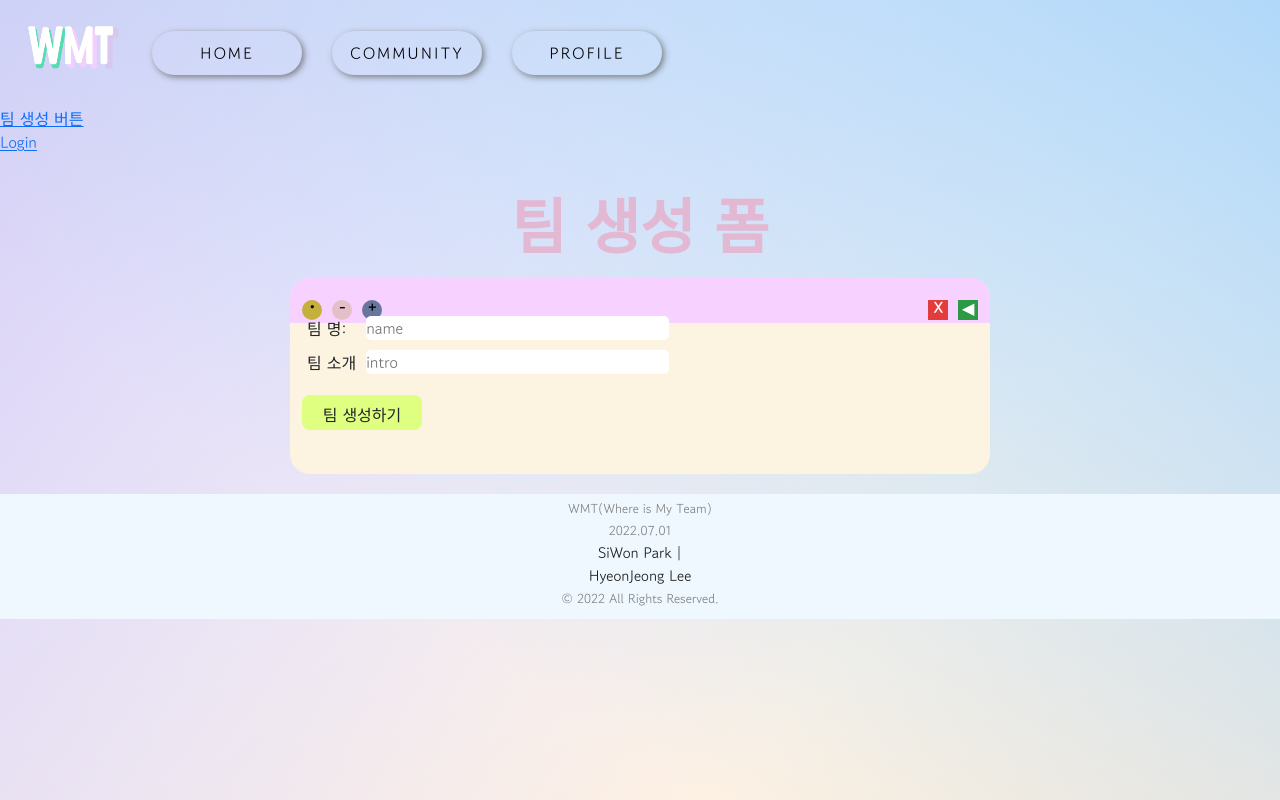
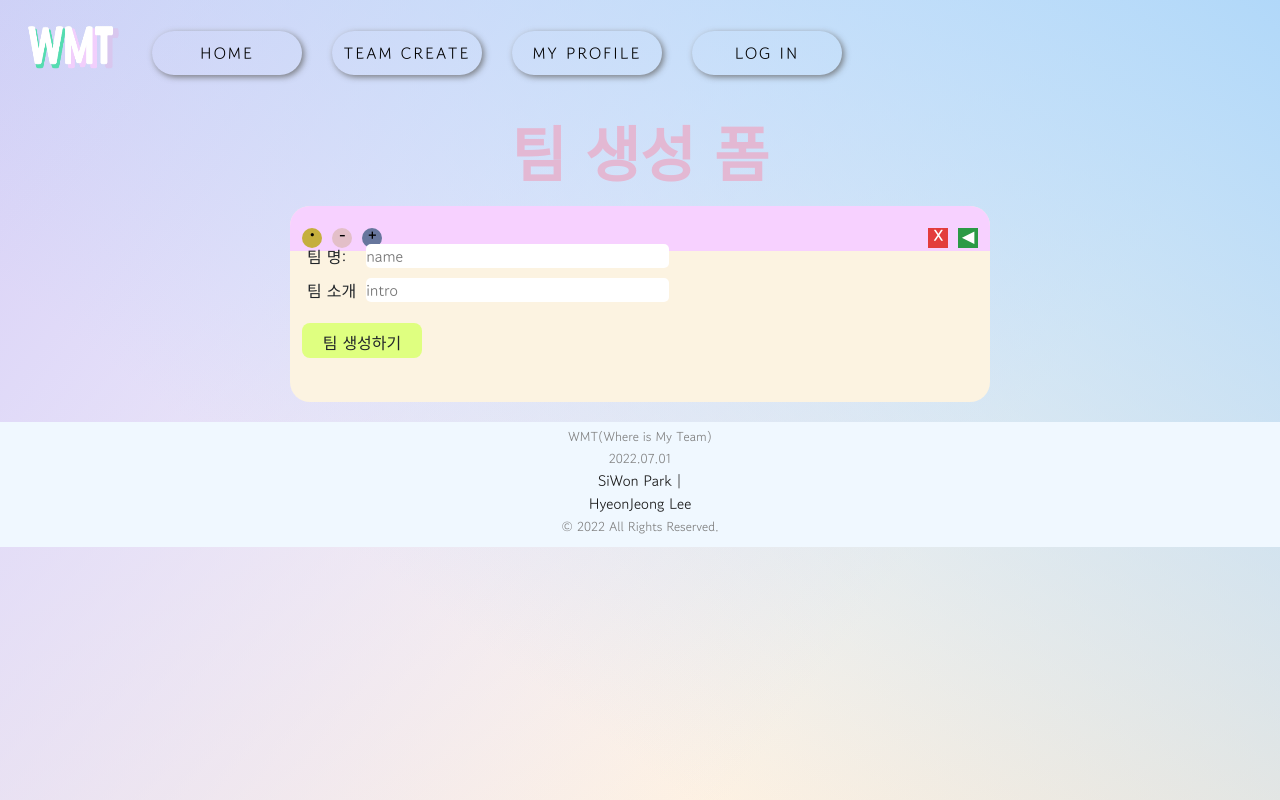
Before and after one commit to siwon-park/Find_Dev_Team, a Vue app in the folder fdt_pjt_front/: page /team/new in a window 1280 px wide. Built offline with nearby package versions, Linux system fonts and the light colour scheme; a web font is replaced by a local one.

Commit message:
220704 SW: bug fix and navbar feat fix

```diff
--- a/fdt_pjt_front/src/App.vue
+++ b/fdt_pjt_front/src/App.vue
@@ -1,14 +1,13 @@
 <template>
   <div>
-    <nav-bar></nav-bar>
-    <router-link :to="{ name: 'teamcreate' }">팀 생성 버튼</router-link><br>
-    <!-- 로그인 로직이 아니라 팀 아이디가 있는지 없는지로 판단해야함 -->
-    <!-- <router-link :to="{ name: 'team', params: { teamId: currentUser.my_team.id } }">내 팀 페이지</router-link><br> -->
+    <NavBar></NavBar>
+    <!-- <router-link :to="{ name: 'teamcreate' }">팀 생성 버튼</router-link><br>
+    <router-link v-if="currentUser.my_team !== null && isLoggedIn" :to="{ name: 'team', params: { teamId: currentUser.my_team.id } }">내 팀 페이지</router-link><br>
     <router-link to='/login' v-if="!isLoggedIn">Login</router-link>
     <router-link @click.native="logout()" to='/login' v-if="isLoggedIn">Logout</router-link><br>
-    <router-link v-if="isLoggedIn" :to="{ name: 'mypage' }">마이페이지</router-link><br>
+    <router-link v-if="isLoggedIn" :to="{ name: 'mypage' }">마이페이지</router-link><br> -->
     <router-view></router-view>
-    <foot-bar></foot-bar>
+    <FootBar></FootBar>
   </div>
 </template>
 
@@ -25,16 +24,14 @@ export default {
   },
   data() {
     return {
-
     }
   },
   computed: {
-    ...mapGetters(['isLoggedIn', 'currentUser', ])
+    ...mapGetters(['isLoggedIn', 'currentUser',])
   },
   methods: {
-    ...mapActions(['logout', 'fetchCurrentUser', ])
+    ...mapActions(['logout', 'fetchCurrentUser',])
   },
-
   created() {
     this.fetchCurrentUser()
   }
--- a/fdt_pjt_front/src/NavBar.vue
+++ b/fdt_pjt_front/src/NavBar.vue
@@ -16,29 +16,29 @@
           <li class="nav-item">
             <router-link class="nav-link" aria-current="page" to="/" style="color:black">Home</router-link>
           </li>
-          <li class="nav-item">
-            <router-link class="nav-link" to="/community" style="color:black">Community</router-link>
+          <li v-if="currentUser.my_team !== null && isLoggedIn" class="nav-item">
+            <router-link class="nav-link" :to="{ name: 'team', params: { teamId: currentUser.my_team.id } }" style="color:black">My Team</router-link>
+          </li>
+          <li v-if="currentUser.my_team === null || !isLoggedIn" class="nav-item">
+            <router-link class="nav-link" :to="{ name: 'teamcreate' }" style="color:black">Team Create</router-link>
           </li>
           <li class="nav-item">
-            <router-link class="nav-link" to="/profile" style="color:black">Profile</router-link>
+            <router-link class="nav-link" to="/mypage" style="color:black">My Profile</router-link>
           </li>
-          <!-- <li v-if="this.loginState === 'Login'" class="nav-item" >
-            <router-link class="nav-link" to="/login" style="color:black">{{this.loginStates}}</router-link>
+          <li v-if="isLoggedIn" class="nav-item">
+            <router-link @click.native="logout()" to='/login' class="nav-link" style="color:black">Log out</router-link>
           </li>
-          <li v-if="this.loginState === 'Logout'" class="nav-item">
-            <router-link @click.native="logout" class="nav-link" to="#" style="color:black">{{this.loginState}}</router-link>
-          </li> -->
+          <li v-if="!isLoggedIn" class="nav-item">
+            <router-link class="nav-link" to="/login" style="color:black">Log in</router-link>
+          </li>
         </ul>
-        <!-- <form class="d-flex" role="search">
-          <input class="form-control me-2" type="search" placeholder="Search" aria-label="Search">
-          <button class="btn btn-outline-secondary " type="submit">Search</button>
-        </form> -->
       </div>
     </div>
   </nav>
 </template>
 
 <script>
+import { mapActions, mapGetters } from 'vuex'
 export default {
   name: 'NavBar',
   data() {
@@ -46,12 +46,11 @@ export default {
     }
   },
   methods: {
-
+    ...mapActions(['logout',]),
   },
   computed: {
-
+    ...mapGetters(['isLoggedIn', 'currentUser',]),
   },
-
 }
 </script>
 
--- a/fdt_pjt_front/src/components/MyPage/BookmarkingList.vue
+++ b/fdt_pjt_front/src/components/MyPage/BookmarkingList.vue
@@ -2,7 +2,7 @@
   <div>
     <div v-if="{userInfo} !== null">
       {{this.userId}}
-      {{this.profile}}
+      {{this.userInfo}}
     </div>
   </div>
 </template>
--- a/fdt_pjt_front/src/components/Teams/TeamEditForm.vue
+++ b/fdt_pjt_front/src/components/Teams/TeamEditForm.vue
@@ -88,14 +88,15 @@
                   </span>
                   <span v-for="tempTeamMemberName in this.tempTeamMembersForRender" :key="tempTeamMemberName">
                     <span class="mx-1">{{tempTeamMemberName}}</span>
+                    <span @click="removeMember(tempTeamMemberName)" class="badge bg-danger rounded-pill">X</span>
                   </span>
                 </td>
               </tr>
               <tr>
-                <td>
-                  <label>팀 멤버 검색</label>
-                </td>
-                <td>
+                <!-- <td>
+                  <label></label>
+                </td> -->
+                <td>팀 멤버 검색
                   <section id="searchbar-section">
                     <input
                       type="text"
@@ -108,11 +109,13 @@
                   <div v-if="keyInput !== ''">
                     <ul v-for="(ret, index) in keyword" :key="index" class="list-group">
                       <li
+                      class="list-group-item d-flex justify-content-between align-items-center"
                       @click="addTeamMember(ret)"
-                      class="list-group-item d-flex justify-content-between align-items-center"
                       >
-                      {{ ret.username }}
-                      <span class="badge bg-primary rounded-pill">X</span>
+                      <span>
+                        {{ ret.username }}
+                      </span>
+                      <span class="badge bg-success rounded-pill">+</span>
                       </li>
                     </ul>
                   </div>
@@ -194,9 +197,13 @@ export default {
         common_interest: this.newTeam.common_interest,
         ...this.newTeam,
       }
-      this.updateTeam(payload)
-      this.$emit('modal-close-btn', false)
-      alert("수정되었습니다.")
+      if (this.newTeam.team_member.length <= this.total_number) {
+        this.updateTeam(payload)
+        this.$emit('modal-close-btn', false)
+        alert("수정되었습니다.")
+      } else {
+        alert("팀원 제한을 초과했습니다")
+      }
     },
 
     inputChange(event) {
@@ -221,7 +228,14 @@ export default {
         this.tempTeamMembers.splice(idx, 1)
         this.tempTeamMembersForRender.splice(idx, 1)
       }
+    },
+
+    removeMember(memberName) {
+      const idx = this.tempTeamMembersForRender.indexOf(memberName)
+      this.tempTeamMembersForRender.splice(idx, 1)
+      this.tempTeamMembers.splice(idx, 1)
     }
+
   },
 
   created() {
```
